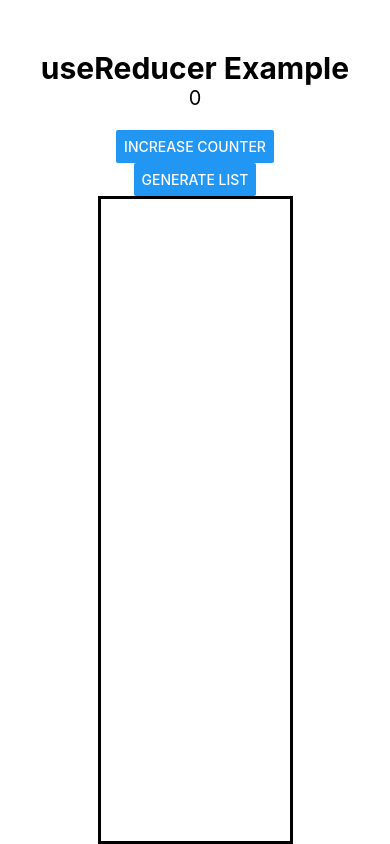
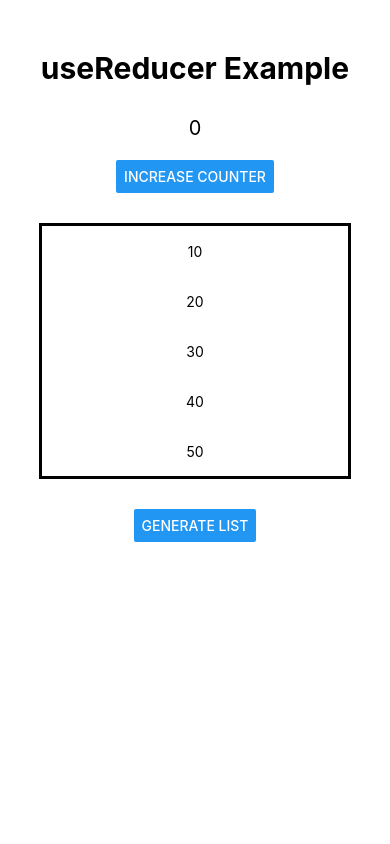
Before and after one commit to Jancera/react-hooks, a React Native app: screen / in a window 390 px wide. Built offline with nearby package versions, Linux system fonts and the light colour scheme.

Commit message:
useCallback

```diff
--- a/App.js
+++ b/App.js
@@ -1,57 +1,33 @@
-import React, { useReducer, useState } from "react";
-import {
-  View,
-  Text,
-  StyleSheet,
-  Button,
-  TextInput,
-  FlatList,
-} from "react-native";
+import React, { useCallback, useEffect, useState } from "react";
+import { View, Text, StyleSheet, Button } from "react-native";
+import List from "./src/components/List";
 
-const reducer = (state, action) => {
-  switch (action.type) {
-    case "setText":
-      return { ...state, text: action.payload };
-    case "toogleRedBox":
-      return { ...state, showRedBox: action.payload };
-    default:
-      return state;
-  }
-};
-
-const initialValue = {
-  text: "",
-  showRedBox: false,
-};
+const fakeData = [
+  { id: "1", value: 10 },
+  { id: "2", value: 20 },
+  { id: "3", value: 30 },
+  { id: "4", value: 40 },
+  { id: "5", value: 50 },
+];
 
 const App = () => {
   const [value, setValue] = useState(0);
-  const [randomList, setRandomList] = useState([]);
 
-  const generateList = () => {};
+  const onItemClick = useCallback((item) => {
+    console.log(`This is the item value: ${item.number}`);
+  }, []);
 
   return (
     <>
       <Text style={styles.title}>useReducer Example</Text>
       <View style={styles.container}>
         <Text style={styles.text}>{value}</Text>
-
         <Button
           title="Increase counter"
           onPress={() => setValue((value) => value + 1)}
         />
-        <Button title="Generate List" onPress={generateList} />
-        <FlatList
-          data={randomList}
-          style={styles.list}
-          randerItem={({ item }) => {
-            return (
-              <View>
-                <Text>{item.number}</Text>
-              </View>
-            );
-          }}
-        />
+        <List data={fakeData} onItemClick={onItemClick} />
+        <Button title="Generate List" onPress={() => {}} />
       </View>
     </>
   );
@@ -59,9 +35,9 @@ const App = () => {
 
 const styles = StyleSheet.create({
   container: {
-    flex: 1,
     justifyContent: "center",
     alignItems: "center",
+    marginVertical: 30,
   },
   title: {
     fontSize: 30,
@@ -73,7 +49,6 @@ const styles = StyleSheet.create({
     fontSize: 20,
     marginBottom: 20,
   },
-
   input: {
     backgroundColor: "#e7e7e7",
     padding: 10,
@@ -82,12 +57,6 @@ const styles = StyleSheet.create({
     marginVertical: 10,
     width: "80%",
   },
-  list: {
-    borderWidth: 3,
-    borderColor: "black",
-    width: "50%",
-    height: "50%",
-  },
 });
 
 export default App;
--- /dev/null
+++ b/src/components/List.js
@@ -0,0 +1,45 @@
+import React from "react";
+import {
+  View,
+  Text,
+  StyleSheet,
+  FlatList,
+  TouchableOpacity,
+} from "react-native";
+
+const List = ({ data, onItemClick }) => {
+  console.log("List rendered");
+  return (
+    <FlatList
+      style={styles.list}
+      data={data}
+      renderItem={({ item }) => {
+        return (
+          <TouchableOpacity
+            style={styles.listItem}
+            onPress={() => onItemClick(item)}
+          >
+            <Text>{item.value}</Text>
+          </TouchableOpacity>
+        );
+      }}
+    />
+  );
+};
+
+const styles = StyleSheet.create({
+  list: {
+    borderWidth: 3,
+    borderColor: "black",
+    width: "80%",
+    height: "30%",
+    marginVertical: 30,
+  },
+  listItem: {
+    height: 50,
+    justifyContent: "center",
+    alignItems: "center",
+  },
+});
+
+export default React.memo(List);
```
